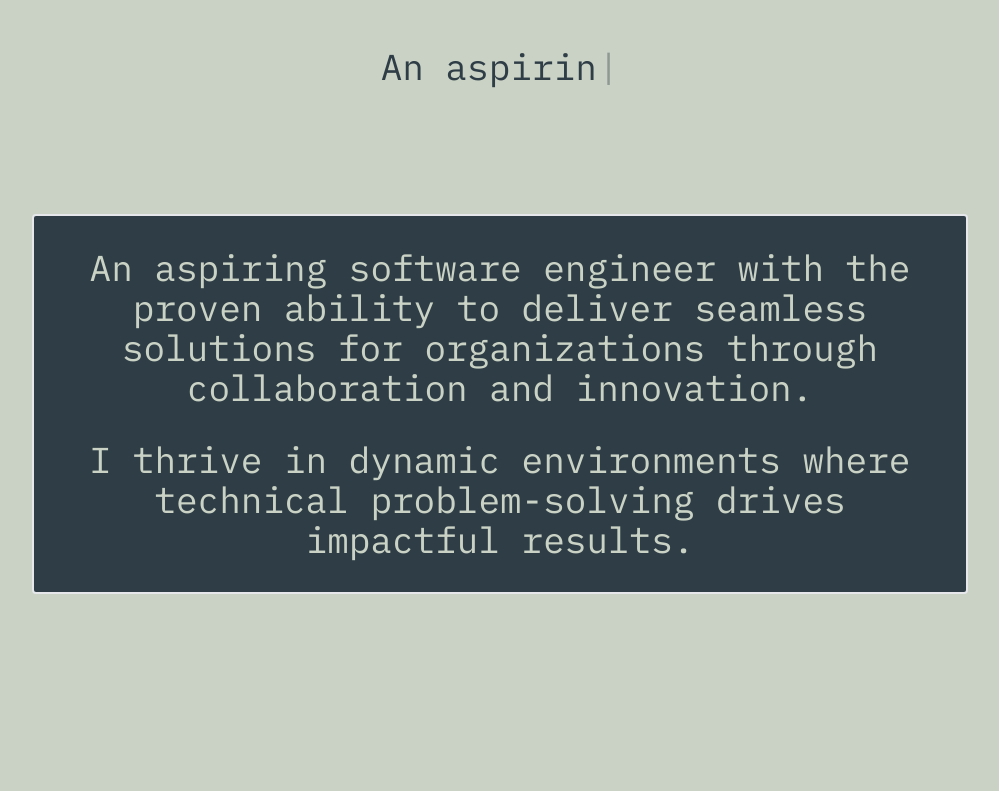
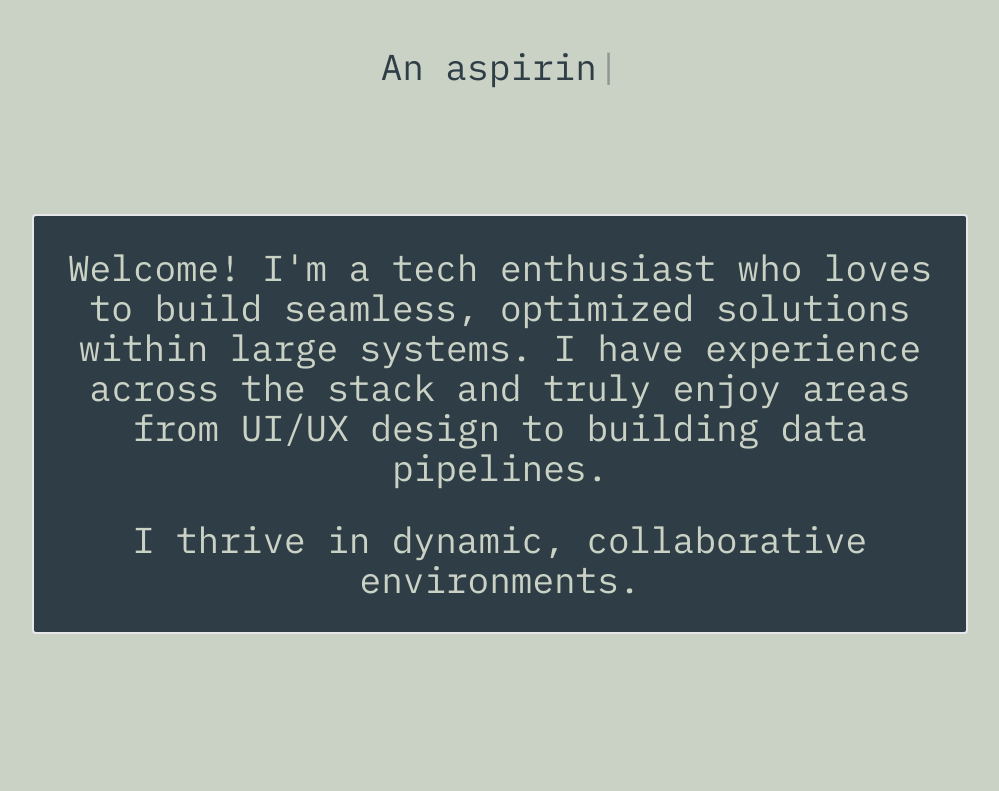
Before and after one commit to dobsonddev/dobsonddev-portfolio, a Next.js app: page / in a window 1280 px wide. Shown: the part 594-1385 px from the top of the page, without its empty margins (140-1139 px from the left). Built offline with nearby package versions, Linux system fonts and the light colour scheme.

Commit message:
Update HomeData.ts

```diff
--- a/src/components/Home/HomeData.ts
+++ b/src/components/Home/HomeData.ts
@@ -20,8 +20,8 @@ const homeData: HomeData = {
         "An outdoorsman 🏕️",
         "A tater tot connoisseur 🥔",
     ],
-    missionStatementTop: "An aspiring software engineer with the proven ability to deliver seamless solutions for organizations through collaboration and innovation.",
-    missionStatementBottom: "I thrive in dynamic environments where technical problem-solving drives impactful results.",
+    missionStatementTop: "Welcome! I'm a tech enthusiast who loves to build seamless, optimized solutions within large systems. I have experience across the stack and truly enjoy areas from UI/UX design to building data pipelines.",
+    missionStatementBottom: "I thrive in dynamic, collaborative environments.",
 };
 
 export default homeData;
```
